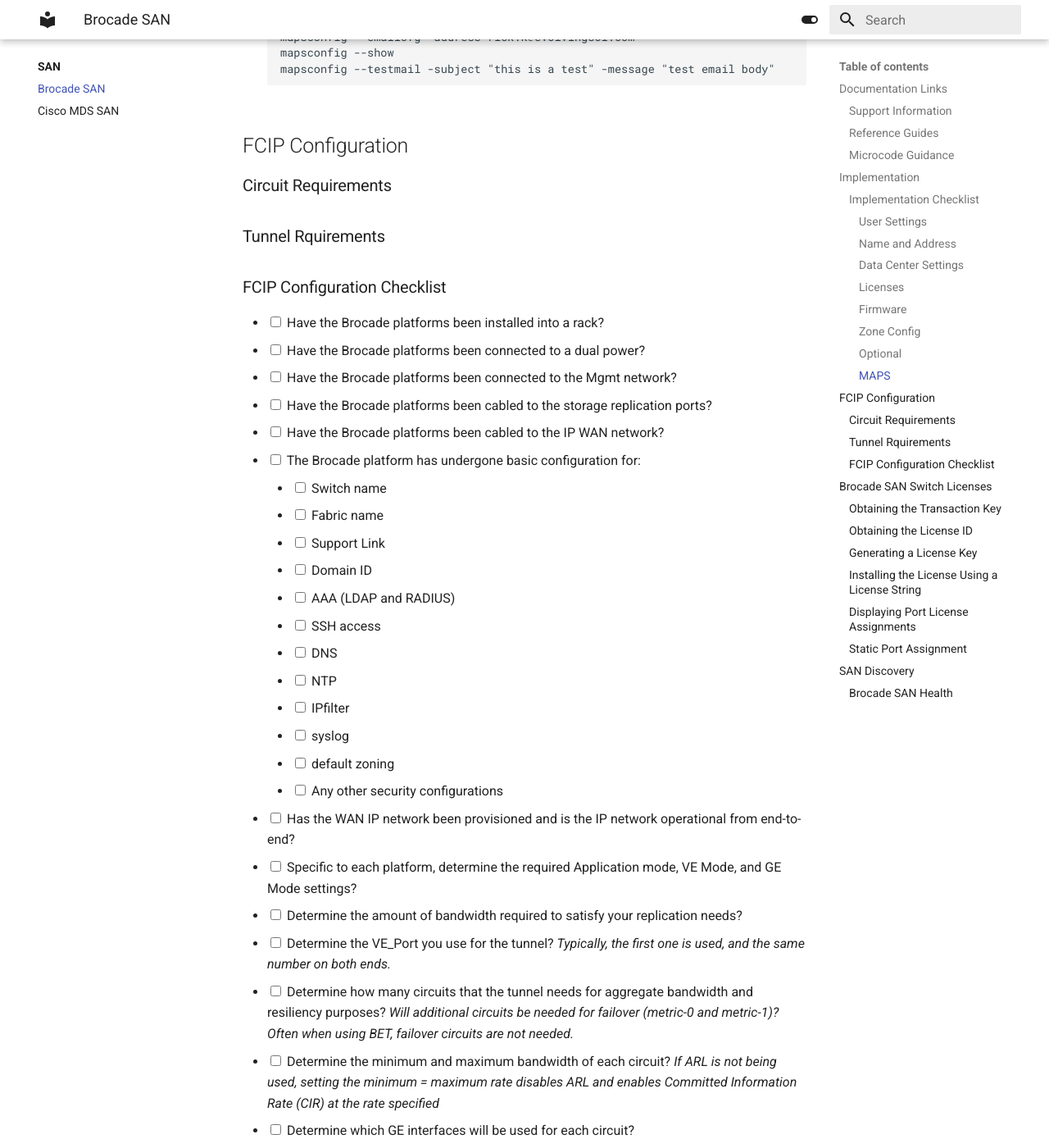
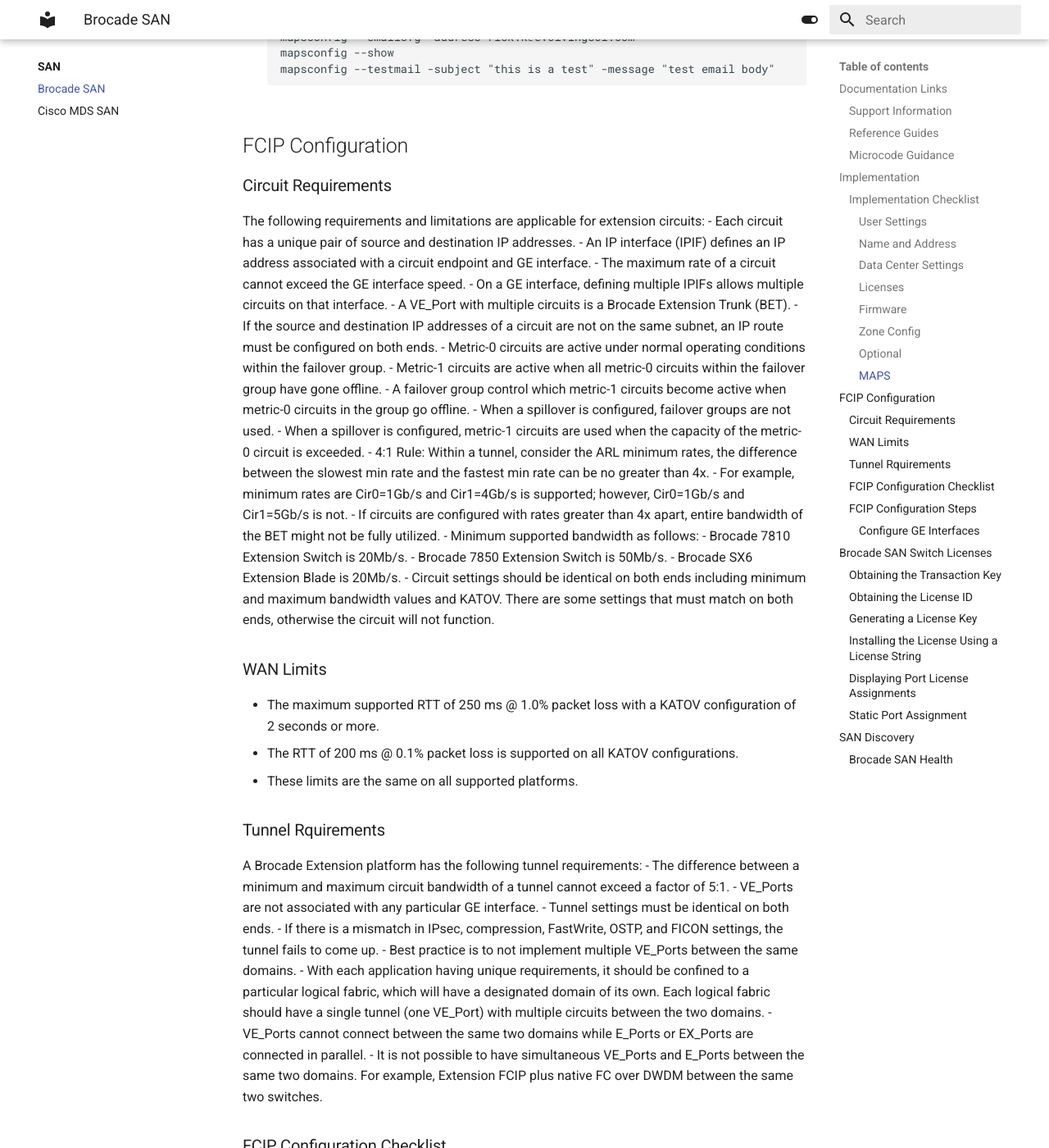
Before and after one commit to rickkoe/worknotes, an MkDocs documentation site: the page built from docs/SAN/brocade.md, in a window 1280 px wide and 1400 px high, scrolled down 3541 px. Shown: the whole window at 82% size. Built offline with MkDocs 1.6.1 and Material for MkDocs 9.7.7, drawn with Linux system fonts in a browser that asks for light colours; some of the changed text lies outside the part shown.

Commit message:
fcip stuff

````diff
--- a/docs/SAN/brocade.md
+++ b/docs/SAN/brocade.md
@@ -163,8 +163,41 @@
 ```
 ## FCIP Configuration
 ### Circuit Requirements
+The following requirements and limitations are applicable for extension circuits:
+- Each circuit has a unique pair of source and destination IP addresses.
+- An IP interface (IPIF) defines an IP address associated with a circuit endpoint and GE interface.
+- The maximum rate of a circuit cannot exceed the GE interface speed.
+- On a GE interface, defining multiple IPIFs allows multiple circuits on that interface.
+- A VE_Port with multiple circuits is a Brocade Extension Trunk (BET).
+- If the source and destination IP addresses of a circuit are not on the same subnet, an IP route must be configured on both ends.
+- Metric-0 circuits are active under normal operating conditions within the failover group.
+- Metric-1 circuits are active when all metric-0 circuits within the failover group have gone offline.
+- A failover group control which metric-1 circuits become active when metric-0 circuits in the group go offline.
+- When a spillover is configured, failover groups are not used.
+- When a spillover is configured, metric-1 circuits are used when the capacity of the metric-0 circuit is exceeded.
+- 4:1 Rule: Within a tunnel, consider the ARL minimum rates, the difference between the slowest min rate and the fastest min rate can be no greater than 4x.
+    - For example, minimum rates are Cir0=1Gb/s and Cir1=4Gb/s is supported; however, Cir0=1Gb/s and Cir1=5Gb/s is not.
+    - If circuits are configured with rates greater than 4x apart, entire bandwidth of the BET might not be fully utilized.
+- Minimum supported bandwidth as follows:
+    - Brocade 7810 Extension Switch is 20Mb/s.
+    - Brocade 7850 Extension Switch is 50Mb/s.
+    - Brocade SX6 Extension Blade is 20Mb/s.
+- Circuit settings should be identical on both ends including minimum and maximum bandwidth values and KATOV. There are some settings that must match on both ends, otherwise the circuit will not function.
+### WAN Limits
+- The maximum supported RTT of 250 ms @ 1.0% packet loss with a KATOV configuration of 2 seconds or more.
+- The RTT of 200 ms @ 0.1% packet loss is supported on all KATOV configurations.
+- These limits are the same on all supported platforms.
 
 ### Tunnel Rquirements
+A Brocade Extension platform has the following tunnel requirements:
+- The difference between a minimum and maximum circuit bandwidth of a tunnel cannot exceed a factor of 5:1.
+- VE_Ports are not associated with any particular GE interface.
+- Tunnel settings must be identical on both ends.
+    - If there is a mismatch in IPsec, compression, FastWrite, OSTP, and FICON settings, the tunnel fails to come up.
+- Best practice is to not implement multiple VE_Ports between the same domains.
+    - With each application having unique requirements, it should be confined to a particular logical fabric, which will have a designated domain of its own. Each logical fabric should have a single tunnel (one VE_Port) with multiple circuits between the two domains.
+- VE_Ports cannot connect between the same two domains while E_Ports or EX_Ports are connected in parallel.
+    - It is not possible to have simultaneous VE_Ports and E_Ports between the same two domains. For example, Extension FCIP plus native FC over DWDM between the same two switches.
 
 ### FCIP Configuration Checklist
 - <input type="checkbox"/> Have the Brocade platforms been installed into a rack?
@@ -197,6 +230,39 @@
 - <input type="checkbox"/> Determine local and remote eHCL IP addresses for each circuit? *Configuring eHCL is optional and the extension platform must support eHCL.*
 - <input type="checkbox"/> If the local and remote subnets are different, L3 network, determine the gateway IP address. Frequently, there is only one gateway; however, there could be different gateways for different remote subnets. *The gateway is on the same subnet as the IP address of the IPIF that uses the gateway. The route also contains the remote subnet and its mask.*
 
+### FCIP Configuration Steps
+#### Configure GE Interfaces
+1. Enter `portcfgge` command with the `--help` option:
+        portcfgge --help
+1. Show the GE Interfaces and amke note of speed and WAN or LAN indication.  A flag of **L** means it is set for LAN (don't want this for FCIP).  No **L** indicates it is set for WAN (this is correct).
+        portcfgge --show
+1. Set the GE port to 10G
+        portcfgge ge2 --set -speed 10G
+        portcfgge ge3 --set -speed 10G
+1. Assign IP addresses to the IP interfaces
+        portcfg ipif ge2 create 10.42.148.237/24
+        portcfg ipif ge3 create 10.42.148.238/24
+1. Show the IP interfaces
+        portshow ipif
+1. Create FCIP tunnel (Do on both sides)
+        portcfg fciptunnel 12 create
+        portcfg fciptunnel 12 modify --fc-compression fast-deflate
+1. Create circuits (Do on both sides)
+        portcfg fcipcircuit 12 create 0
+        portcfg fcipcircuit 12 create 1
+1. Add circuit IP addresses (Do on both sides)
+        portcfg fcipcircuit 12 modify 0 --local-ip 10.0.0.5 --remote-ip 192.168.0.5
+        portcfg fcipcircuit 12 modify 1 --local-ip 10.0.0.6 --remote-ip 192.168.0.6
+1. Set min and max bandwidth (Do on both sides)
+        portcfg fcipcircuit 12 modify 0 --min 1G --max 10G
+        portcfg fcipcircuit 12 modify 1 --min 1G --max 10G
+
+
+
+PLASBIEVEN2 eth2                          10.42.148.235
+PLASBIEVEN2 eth3                          10.42.148.236
+PLASBIODD2 eth2                           10.42.148.237
+PLASBIODD2 eth3                           1042.148.238
 ## Brocade SAN Switch Licenses
 In order to activate a license, you must have a **Transaction Key** for each license to be activated along with the **License ID** (LID) of the appropriate switch.
 ### Obtaining the Transaction Key
````
